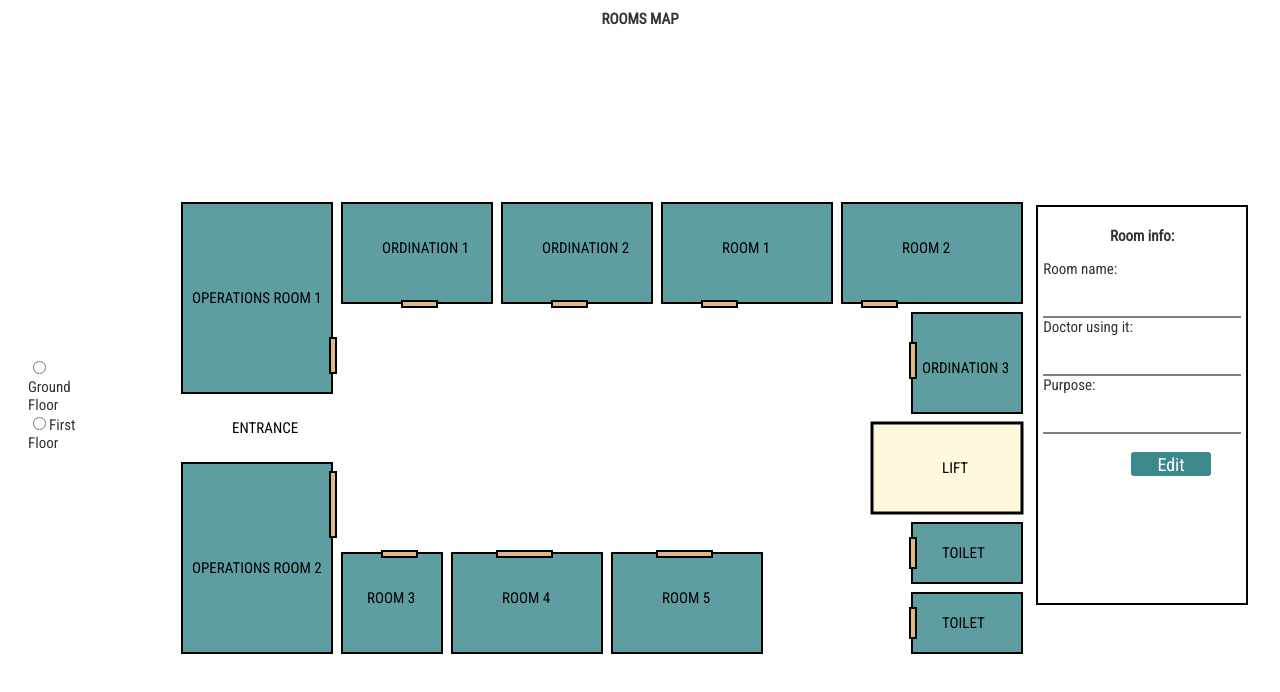
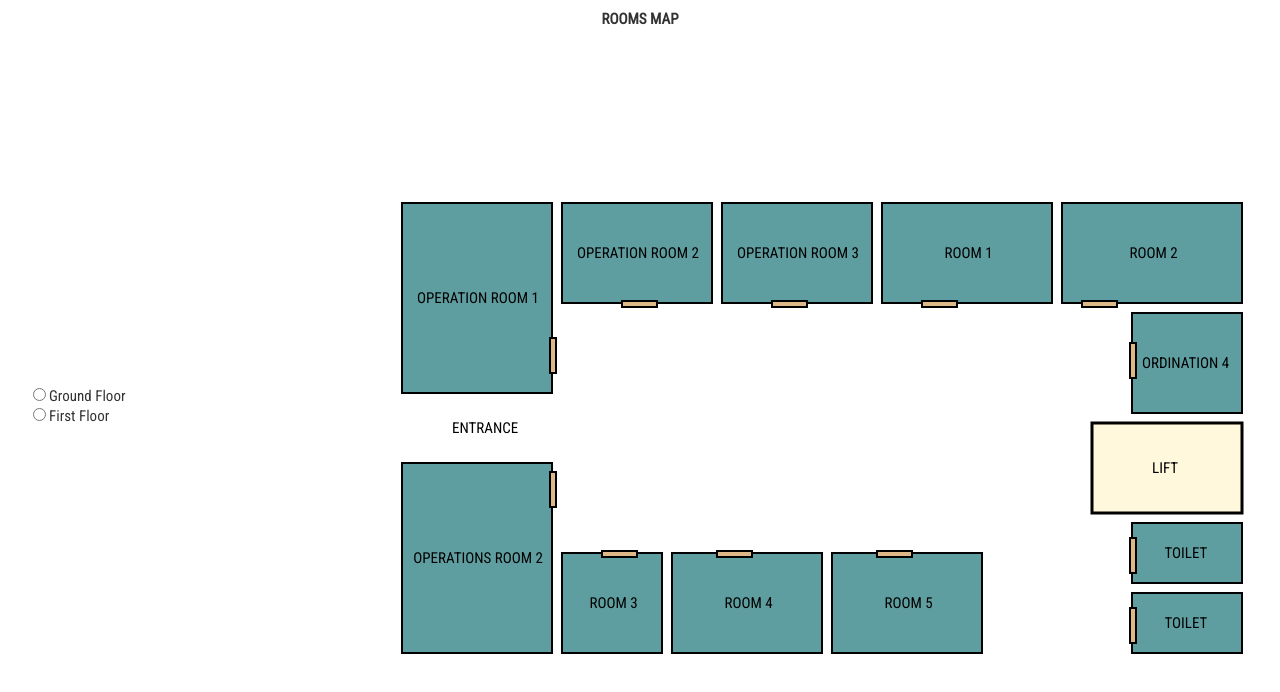
Before and after one commit to World-Vision-Clinic/psw-firma1, an Angular app in the folder ManagerFrontApp/: page /hospital1 in a window 1280 px wide. Shown: the top 692 px of the page. Built offline with nearby package versions, Linux system fonts and the light colour scheme.

Commit message:
feat: Show and edit room details

```diff
--- a/ManagerFrontApp/src/app/hospital1/hospital1.component.css
+++ b/ManagerFrontApp/src/app/hospital1/hospital1.component.css
@@ -1,49 +1,53 @@
-@import url('https://fonts.googleapis.com/css2?family=Montserrat&family=Roboto+Condensed&display=swap');
-*{
+@import url("https://fonts.googleapis.com/css2?family=Montserrat&family=Roboto+Condensed&display=swap");
+* {
   box-sizing: border-box;
   border: 0;
   padding: 0;
   font-size: 15px;
-    font-family: 'Montserrat', sans-serif;
-    font-family: 'Roboto Condensed', sans-serif;
+  font-family: "Montserrat", sans-serif;
+  font-family: "Roboto Condensed", sans-serif;
 }
 
-.title{
+.title {
   text-align: center;
 }
 
-.page-nav{
+.page-nav {
   display: flex;
   justify-content: space-between;
   align-items: center;
   padding: 15px 20px;
 }
 
-.room{
+.room {
   stroke: black;
   stroke-width: 2px;
   fill: cadetblue;
 }
 
-.staircase{
-    fill:cornsilk;
-    stroke:black;
+.room:hover {
+  cursor: pointer;
+}
+
+.staircase {
+  fill: cornsilk;
+  stroke: black;
   stroke-width: 3px;
 }
 
-.doors{
-    stroke:black;
+.doors {
+  stroke: black;
   stroke-width: 2px;
-    fill:burlywood;
+  fill: burlywood;
 }
 
-.text{
+.text {
   font-size: 15px;
-    font-family: 'Montserrat', sans-serif;
-    font-family: 'Roboto Condensed', sans-serif;
+  font-family: "Montserrat", sans-serif;
+  font-family: "Roboto Condensed", sans-serif;
 }
 
-.info-box{
+.info-box {
   width: 370px;
   height: 400px;
   border: 2px solid black;
@@ -62,12 +66,13 @@
   transition: border-color 0.2s;
 }
 
-.rightbtn{
-    float: right;
-    margin-right: 30px;
+.rightbtn {
+  display: flex;
+  flex-direction: row;
+  justify-content: flex-end;
 }
 
-.btn{
+.btn {
   color: white;
   background-color: rgb(60, 137, 139);
   border-radius: 3px;
@@ -75,7 +80,8 @@
   height: 24px;
   font-size: 18px;
   transition: 0.7s;
+  margin: 0 2px;
 }
-.btn:hover{
+.btn:hover {
   background-color: rgb(89, 203, 207);
 }
--- a/ManagerFrontApp/src/app/hospital1/hospital1.component.html
+++ b/ManagerFrontApp/src/app/hospital1/hospital1.component.html
@@ -3,80 +3,81 @@
 </div>
 <div class="page-nav">
   <div>
-    <input type="radio" name="floor">
-    <label for="" >Ground Floor</label> <br>
-    <input type="radio" name="floor">
-    <label for="" >First Floor</label>
+    <input type="radio" name="floor" />
+    <label for="">Ground Floor</label> <br />
+    <input type="radio" name="floor" />
+    <label for="">First Floor</label>
   </div>
   <div>
     <svg width="950" height="700">
+      <g *ngFor="let room of rooms">
+        <rect
+          [attr.x]="room.x"
+          [attr.y]="room.y"
+          [attr.width]="room.width"
+          [attr.height]="room.height"
+          [attr.class]="room.class"
+          (click)="selectRoom(room)"
+        />
+        <text
+          [attr.x]="calculateTextX(room)"
+          [attr.y]="calculateTextY(room)"
+          class="text"
+        >
+          {{ room.name }}
+        </text>
+        <rect
+          *ngIf="room.doorExists"
+          [attr.x]="room.doorX"
+          [attr.y]="room.doorY"
+          [attr.width]="room?.vertical ? 6 : 35"
+          [attr.height]="!room?.vertical ? 6 : 35"
+          class="doors"
+        />
+      </g>
       <g>
-    <rect x="100" y="150" width="150" height="190" class="room" (click)="showInfo('Operations room 1')"/>
-    <text x="110" y="250" class="text">OPERATIONS ROOM 1</text>
-    <rect x="248" y="285" width="6" height="35" class="doors"/>
-
-    <rect x="260" y="150" width="150" height="100" class="room" (click)="showInfo('Ordination 1')"/>
-    <rect x="320" y="248" width="35" height="6" class="doors"/>
-    <text x="300" y="200" class="text">ORDINATION 1</text>
-
-    <rect x="420" y="150" width="150" height="100" class="room" (click)="showInfo('Ordination 2')"/>
-    <rect x="470" y="248" width="35" height="6" class="doors"/>
-    <text x="460" y="200" class="text">ORDINATION 2</text>
-
-    <rect x="580" y="150" width="170" height="100" class="room" (click)="showInfo('Room 1')"/>
-    <rect x="620" y="248" width="35" height="6" class="doors"/>
-    <text x="640" y="200" class="text">ROOM 1</text>
-
-    <rect x="760" y="150" width="180" height="100" class="room" (click)="showInfo('Room 2')"/>
-    <rect x="780" y="248" width="35" height="6" class="doors"/>
-    <text x="820" y="200" class="text">ROOM 2</text>
-
-    <rect x="830" y="260" width="110" height="100" class="room" (click)="showInfo('Ordination 3')"/>
-    <rect x="828" y="290" width="6" height="35" class="doors"/>
-    <text x="840" y="320" class="text">ORDINATION 3</text>
-
-    <rect x="790" y="370" width="150" height="90" class="staircase" (click)="showInfo('Lift')"/>
-    <text x="860" y="420" class="text">LIFT</text>
-
-    <rect x="830" y="470" width="110" height="60" class="room" (click)="showInfo('Toilet')"/>
-    <rect x="828" y="485" width="6" height="30" class="doors"/>
-    <text x="860" y="505" class="text">TOILET</text>
-
-    <rect x="830" y="540" width="110" height="60" class="room" (click)="showInfo('Toilet')"/>
-    <rect x="828" y="555" width="6" height="30" class="doors"/>
-    <text x="860" y="575" class="text">TOILET</text>
-
-    <rect x="100" y="410" width="150" height="190" class="room" (click)="showInfo('Operations room 2')"/>
-    <rect x="248" y="419" width="6" height="65" class="doors"/>
-    <text x="110" y="520" class="text">OPERATIONS ROOM 2</text>
-
-    <rect x="260" y="500" width="100" height="100" class="room" (click)="showInfo('Room 3')"/>
-    <rect x="300" y="498" width="35" height="6" class="doors"/>
-    <text x="285" y="550" class="text">ROOM 3</text>
-
-    <rect x="370" y="500" width="150" height="100" class="room" (click)="showInfo('Room 4')"/>
-    <rect x="415" y="498" width="55" height="6" class="doors"/>
-    <text x="420" y="550" class="text">ROOM 4</text>
-
-    <rect x="530" y="500" width="150" height="100" class="room" (click)="showInfo('Room 5')"/>
-    <rect x="575" y="498" width="55" height="6" class="doors"/>
-    <text x="580" y="550" class="text">ROOM 5</text>
-
         <text x="150" y="380" class="text">ENTRANCE</text>
       </g>
     </svg>
   </div>
-<div class="info-box">
+  <div class="info-box" *ngIf="!!roomIsSelected">
     <div class="title"><h3>Room info:</h3></div>
-    <label for="">Room name:</label><br>
-    <input type="text" class="form-field" value="{{roomName}}" name="input" disabled> <br>
-    <label for="">Doctor using it:</label><br>
-    <input type="text" class="form-field" value="{{doctorUsing}}" name="input" disabled> <br>
-    <label for="">Purpose:</label><br>
-    <input type="text" class="form-field" value="{{purpose}}" name="input" disabled> <br>
-    <br>
+    <label for="">Room name:</label><br />
+    <input
+      type="text"
+      class="form-field"
+      [(ngModel)]="selectedRoom.name"
+      name="input"
+      [attr.disabled]="formDisabled ? '' : null"
+    />
+    <br />
+    <label for="">Doctor using it:</label><br />
+    <input
+      type="text"
+      class="form-field"
+      [(ngModel)]="selectedRoom.doctor"
+      name="input"
+      [attr.disabled]="formDisabled ? '' : null"
+    />
+    <br />
+    <label for="">Purpose:</label><br />
+    <input
+      type="text"
+      class="form-field"
+      [(ngModel)]="selectedRoom.purpose"
+      name="input"
+      [attr.disabled]="formDisabled ? '' : null"
+    />
+    <br />
+    <br />
     <div class="rightbtn">
-        <button class="btn" (click)="enableEdit()">{{btntext}}</button>
+      <button class="btn" (click)="enableEdit()" *ngIf="formDisabled">
+        Edit
+      </button>
+      <button class="btn" (click)="cancel()" *ngIf="!formDisabled">
+        Cancel
+      </button>
+      <button class="btn" (click)="save()" *ngIf="!formDisabled">Save</button>
     </div>
   </div>
 </div>
--- a/ManagerFrontApp/src/app/hospital1/hospital1.component.ts
+++ b/ManagerFrontApp/src/app/hospital1/hospital1.component.ts
@@ -1,6 +1,7 @@
 import { ThisReceiver } from '@angular/compiler';
 import { Component, OnInit } from '@angular/core';
-
+import { ROOMS } from '../data/mock-rooms';
+import { emptyRoom, Room } from '../data/room';
 @Component({
   selector: 'app-hospital1',
   templateUrl: './hospital1.component.html',
@@ -8,34 +9,54 @@ import { Component, OnInit } from '@angular/core';
 })
 export class Hospital1Component implements OnInit {
 
+	rooms = ROOMS
   constructor() { }
   btntext="Edit"
   roomName:string ='';
   doctorUsing:string='';
   purpose:string='';
+  selectedRoom:Room = emptyRoom();
+  roomIsSelected = false;
+	formDisabled: boolean = true;
 
   enableEdit(){
+	this.formDisabled = false;
+  }
 
-    if(this.btntext==='Edit'){
-      this.btntext="Quit edit"
-      let a = document.getElementsByTagName('input');
-      for(let i=0; i<a.length; i++){
-        a[i].disabled=false;
-     }
-    } else {
-      this.btntext="Edit"
-      let a = document.getElementsByTagName('input');
-      for(let i=0; i<a.length; i++){
-        a[i].disabled=true;
-      }
-    }
+  cancel(){
+	this.formDisabled = true;
+  }
 
+  save(){
+	  const index = this.rooms.findIndex(e => e.roomId === this.selectedRoom?.roomId);
+	  this.rooms[index] = this.selectedRoom;
+	  this.formDisabled = true;
+	  this.roomIsSelected = false;
+	  this.selectedRoom = emptyRoom()
+	  console.log(this.selectedRoom);
+  }
+
+  calculateTextX(room:Room){
+	  const textWidth = room.name.length * 7.5
+	  const middleX = room.x + room.width / 2 - textWidth/2
+	  return middleX
+  }
+  calculateTextY(room:Room){
+	  const lineHeight = 10
+	  const middleX =  room.y + room.height / 2 + lineHeight / 2
+	  return middleX
   }
 
   showInfo(roomName:string){
-    this.roomName=roomName;
+	this.roomName=roomName;
 
   }
+  selectRoom(room:Room){
+	this.selectedRoom = {...room};
+	this.roomIsSelected = true;
+	this.formDisabled = true;
+  }
+
 
   ngOnInit(): void {
   }
--- /dev/null
+++ b/ManagerFrontApp/src/app/room/room.component.css
@@ -0,0 +1,17 @@
+.room {
+  stroke: black;
+  stroke-width: 2px;
+  fill: cadetblue;
+}
+
+.staircase {
+  fill: cornsilk;
+  stroke: black;
+  stroke-width: 3px;
+}
+
+.doors {
+  stroke: black;
+  stroke-width: 2px;
+  fill: burlywood;
+}
--- /dev/null
+++ b/ManagerFrontApp/src/app/room/room.component.html
@@ -0,0 +1,19 @@
+<svg width="950" height="700">
+  <g>
+    <rect
+      [attr.x]="room?.x"
+      [attr.y]="room?.y"
+      [attr.width]="room?.width"
+      [attr.height]="room?.height"
+      class="room"
+    />
+    <text x="110" y="250" class="text">{{ room?.name }}</text>
+    <rect
+      [attr.x]="room?.doorX"
+      [attr.y]="room?.doorY"
+      [attr.width]="6"
+      [attr.height]="35"
+      class="doors"
+    />
+  </g>
+</svg>
--- /dev/null
+++ b/ManagerFrontApp/src/app/room/room.component.ts
@@ -0,0 +1,19 @@
+import { Component, Input, OnInit } from '@angular/core';
+import { Room } from '../data/room';
+
+@Component({
+  selector: 'app-room',
+  templateUrl: './room.component.html',
+  styleUrls: ['./room.component.css']
+})
+export class RoomComponent implements OnInit {
+
+  @Input() room?: Room
+  constructor() {
+  }
+
+  ngOnInit(): void {
+    console.log(this.room);
+  }
+
+}
```
Also changed, not shown: ManagerFrontApp/src/app/app.module.ts (+7 -2 lines), 1 other file (tests, documents, lock files or other folders). Lines whose indentation alone changed are shown as unchanged.
